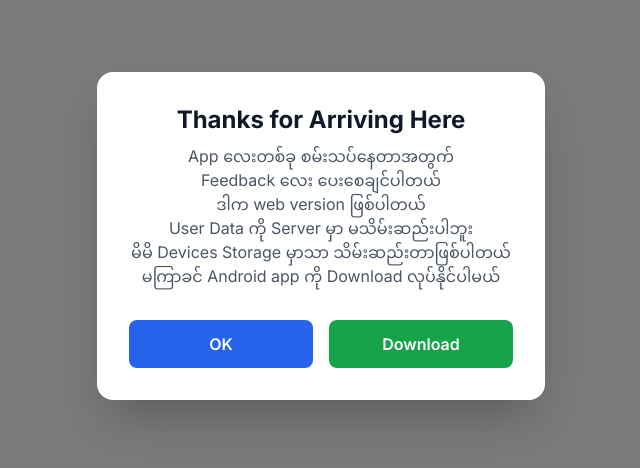
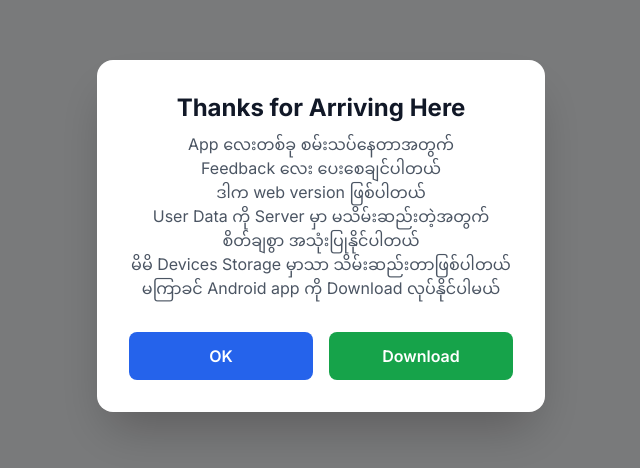
Before and after one commit to kopyie/BudgetTrackerHTML, a plain HTML site: page index.html in a window 1280 px wide. Shown: the part 164-632 px from the top of the page, without its empty margins (319-959 px from the left). Drawn offline with nearby package versions, Linux system fonts and the light colour scheme.

Commit message:
pop up edit

```diff
--- a/index.html
+++ b/index.html
@@ -32,7 +32,8 @@
                 <p class="mt-2 text-gray-600">App လေးတစ်ခု စမ်း‌သပ်နေတာအတွက်</br>
                                                 Feedback လေး ပေးစေချင်ပါတယ်</br>
                                                 ဒါက web version ဖြစ်ပါတယ်</br>
-                                                User Data ကို Server မှာ မသိမ်းဆည်းပါဘူး</br>
+                                                User Data ကို Server မှာ မသိမ်းဆည်းတဲ့အတွက်</br>
+                                                စိတ်ချစွာ အသုံးပြုနိုင်ပါတယ်</br>
                                                 မိမိ Devices Storage မှာသာ သိမ်းဆည်းတာဖြစ်ပါတယ်</br>
                                                 မကြာခင် Android app ကို Download လုပ်နိုင်ပါမယ်
                 </p>
```
